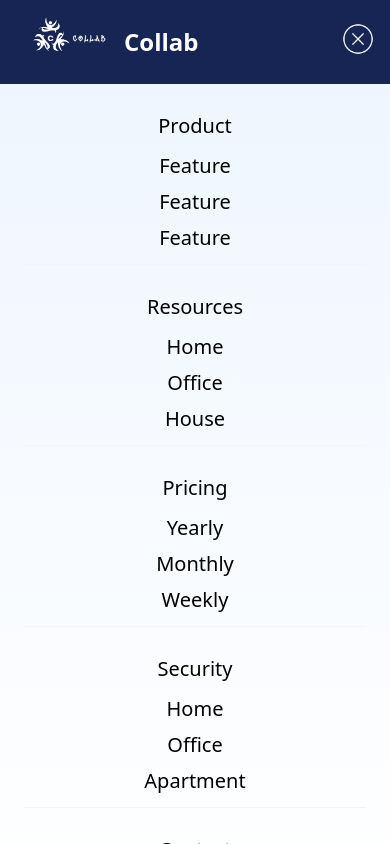
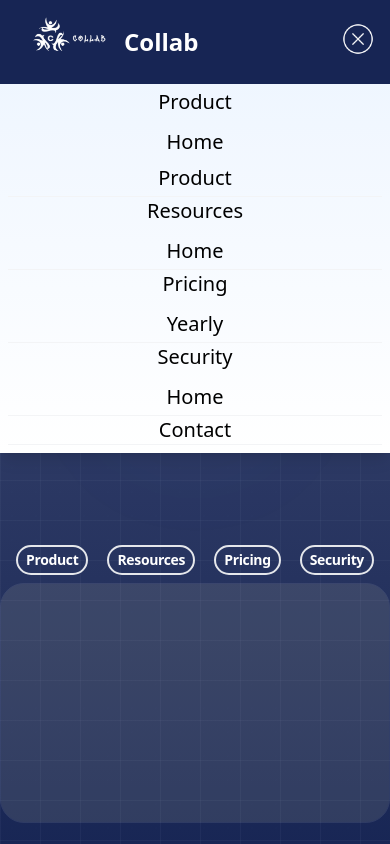
Before and after one commit to Jolalekan/collab, a React (Vite) app: page / in a window 390 px wide. Both pictures are taken after a click on the button "Open menu". Shown: the top 844 px of the page. Built offline with nearby package versions, Linux system fonts and the light colour scheme.

Commit message:
update on the accordion

```diff
--- a/src/component/Navbar.jsx
+++ b/src/component/Navbar.jsx
@@ -184,9 +184,9 @@ const Navbar = () => {
           className="bg-gradient-to-b from-blue-50 to-white fixed top-20 left-0 w-full shadow-lg z-40 overflow-hidden lg:hidden"
           style={{ height: 0, opacity: 0 }}
         >
-          <ul className="flex flex-col items-center gap-5 font-medium text-xl p-6">
+          <ul className="flex flex-col items-center font-medium text-xl p-2">
             {menuItems.map((item) => (
-              <li key={item.name} className="py-2 w-full text-center border-b border-gray-100">
+              <li key={item.name} className=" w-full text-center border-b border-gray-100">
                 <a onClick={() => handleNavigation(item.path)}>{item.name}</a>
                 {item.submenu && ( // Render submenu in mobile view
                   <ul className="mt-2">
--- a/src/data/menu.js
+++ b/src/data/menu.js
@@ -3,18 +3,16 @@ export const menuItems = [
         name: "Product",
         path: "/",
         submenu: [
-            { name: "Feature", path: "/feature1" },
-            { name: "Feature", path: "/feature2" },
-            { name: "Feature", path: "/feature3" },
-        ],
+            { name: "Home", path: "/home" },
+            { name: "Product", path: "/home" },
+        ]
     },
     {
         name: "Resources",
         path: "/#contact",
         submenu: [
             { name: "Home", path: "/home" },
-            { name: "Office", path: "/home" },
-            { name: "House", path: "/home" },
+            // { name: "Office", path: "/home" },
         ],
     },
     {
@@ -22,8 +20,8 @@ export const menuItems = [
         path: "/#about",
         submenu: [
             { name: "Yearly", path: "/feature1" },
-            { name: "Monthly", path: "/feature2" },
-            { name: "Weekly", path: "/feature3" },
+            // { name: "Monthly", path: "/feature2" },
+
         ],
     },
     {
@@ -31,13 +29,12 @@ export const menuItems = [
         path: "/#about",
         submenu: [
             { name: "Home", path: "/home" },
-            { name: "Office", path: "/office" },
-            { name: "Apartment", path: "/aparment" },
+            // { name: "Office", path: "/office" },
         ],
     },
     {
         name: "Contact",
-        path: "/#about",
+        // path: "/#about",
     },
 ];
 
```
